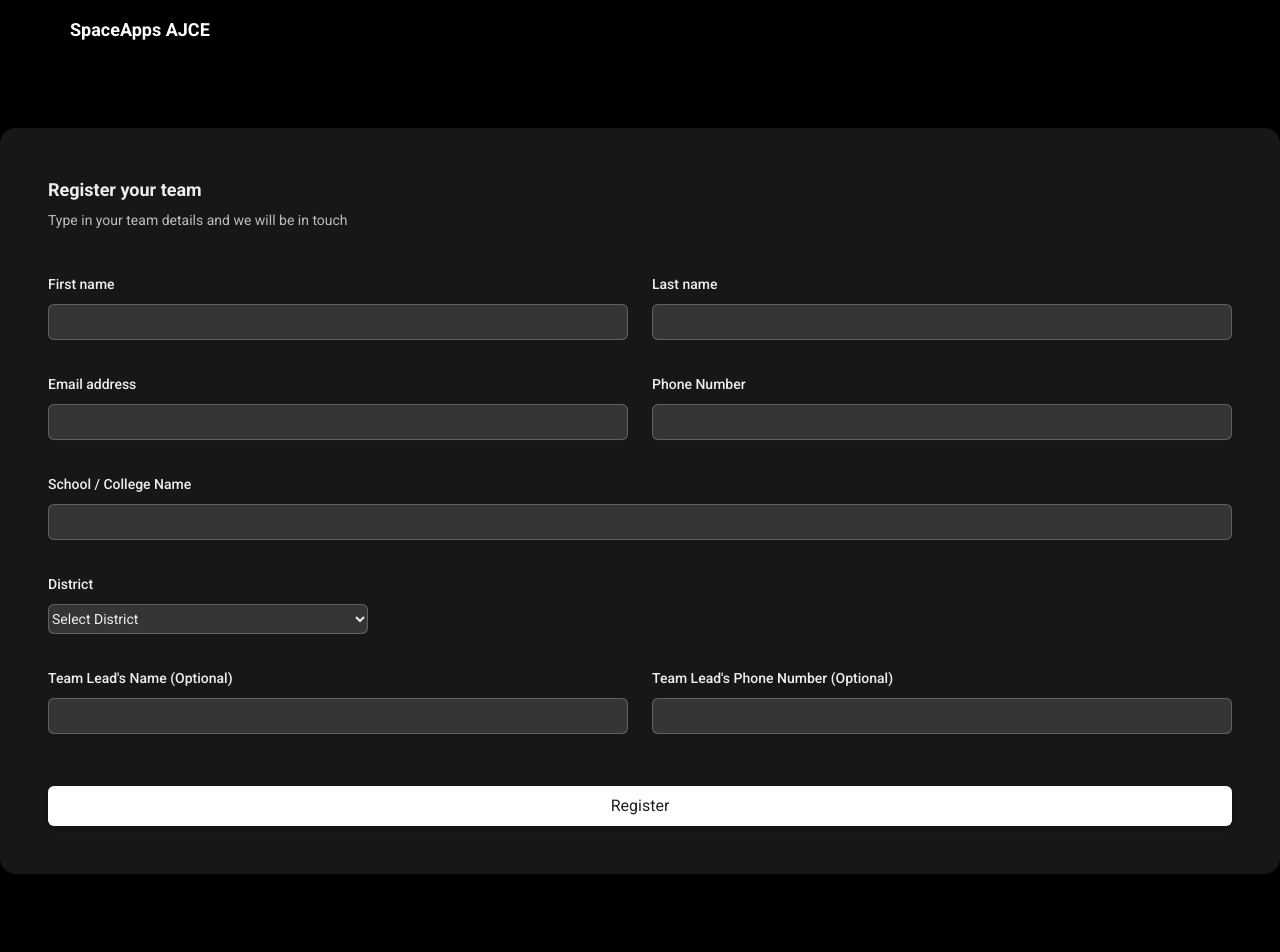
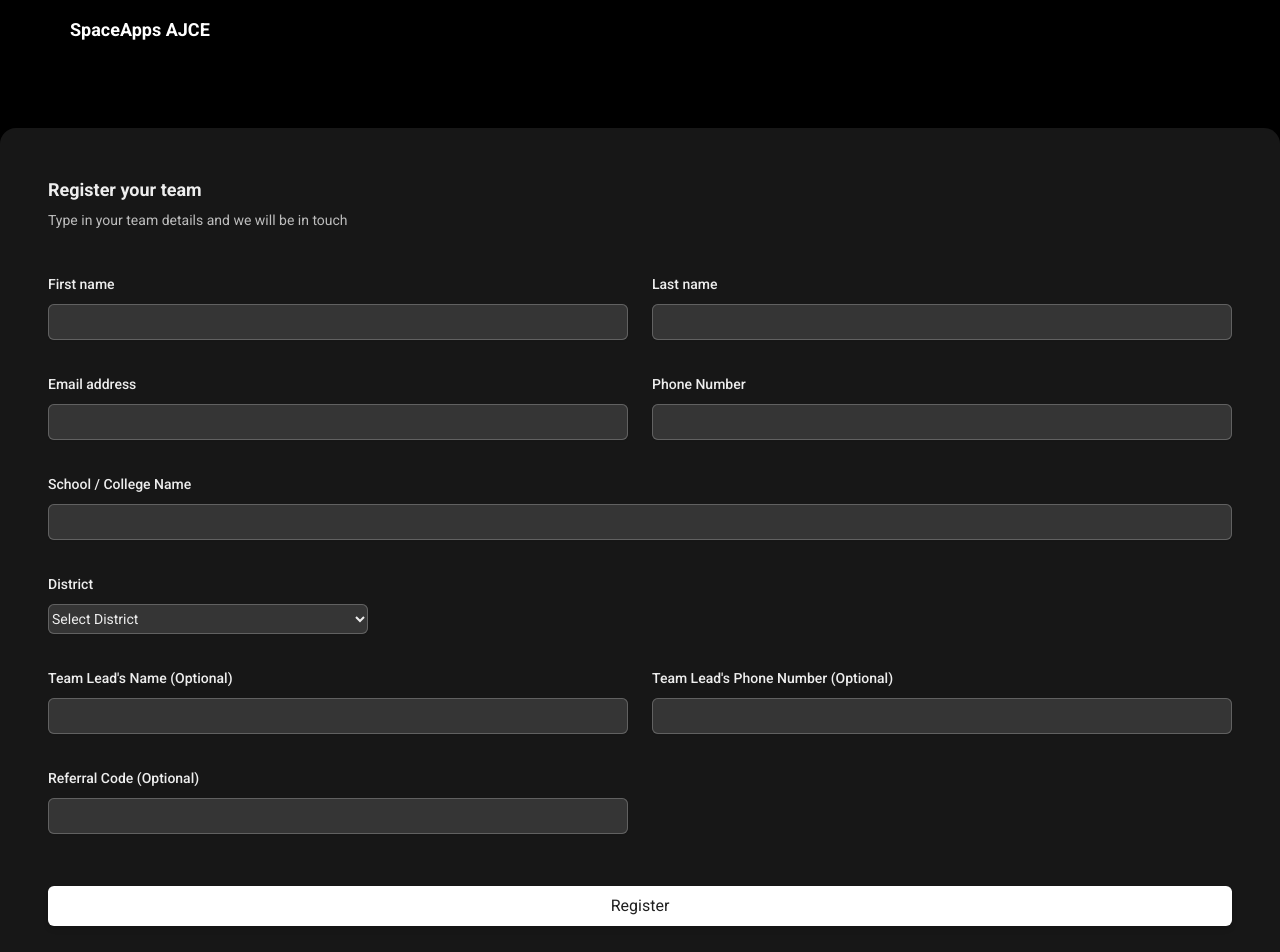
Before and after one commit to jaganrajcj/Ajce-spaceapps-2024, a Next.js app: page /register in a window 1280 px wide. Shown: the top 952 px of the page. Before the commit the page ends 894 px from the top, so only its background shows below. Built offline with nearby package versions, Linux system fonts and the light colour scheme.

Commit message:
fix err: referredBy

```diff
--- a/src/app/actions.ts
+++ b/src/app/actions.ts
@@ -37,6 +37,7 @@ export const registerUser = async (data: RegistrationType) => {
         district: validate.data.district,
         teamLeadName: validate.data.teamLead ?? "N/A",
         teamLeadPhone: validate.data.teamLeadPhn ?? "N/A",
+        referredBy: validate.data.referredBy,
       },
     });
 
--- a/src/app/register/page.tsx
+++ b/src/app/register/page.tsx
@@ -320,6 +320,30 @@ const Page = () => {
             </div>
           </div>
 
+          <div className="sm:col-span-3">
+            <label
+              htmlFor="referred-by"
+              className="block text-sm font-medium leading-6 text-gray-200"
+            >
+              Referral Code (Optional)
+            </label>
+            <div className="mt-2">
+              <input
+                disabled={isLoading}
+                id="referred-by"
+                type="text"
+                autoComplete="phone"
+                {...register("referredBy")}
+                className="block w-full rounded-md border-0 py-1.5 text-gray-200 shadow-sm ring-1 ring-inset ring-gray-700 bg-gray-800/70 placeholder:text-gray-400 focus:ring-2 focus:ring-inset focus:ring-gray-600 sm:text-sm sm:leading-6"
+              />
+              {errors.referredBy && (
+                <p className="mt-1 text-sm text-red-500">
+                  {errors.referredBy.message as string}
+                </p>
+              )}
+            </div>
+          </div>
+
           <div className="col-span-full">
             <button
               disabled={isLoading}
--- a/src/lib/types.ts
+++ b/src/lib/types.ts
@@ -20,6 +20,7 @@ export const RegisterSchema = z.object({
     .regex(/^\d{10}$/, "Team Lead's phone number must be exact 10 digits")
     .optional()
     .or(z.literal("")), // This allows an empty string as a valid input
+  referredBy: z.string().optional(),
 });
 
 export type RegistrationType = {
@@ -31,19 +32,8 @@ export type RegistrationType = {
   district: string;
   teamLead?: string;
   teamLeadPhn?: string;
+  referredBy?: string;
 };
-
-// Campus ambassador form fields
-// Full Name
-// Email
-// Phone
-// College/School - Try to get a list of Kerala schools and Colleges
-// Branch - Dropdown, Other field if branch not in dropdown
-// Year
-// Clubs, Teams, Activities you're in
-// Why do you want to be an ambassador?
-// Your links
-// Anything else?
 
 export const CampusAmbassadorSchema = z.object({
   fullName: z.string().min(1, "Full name is required"),
```
Also changed, not shown: 1 other file (tests, documents, lock files or other folders).
